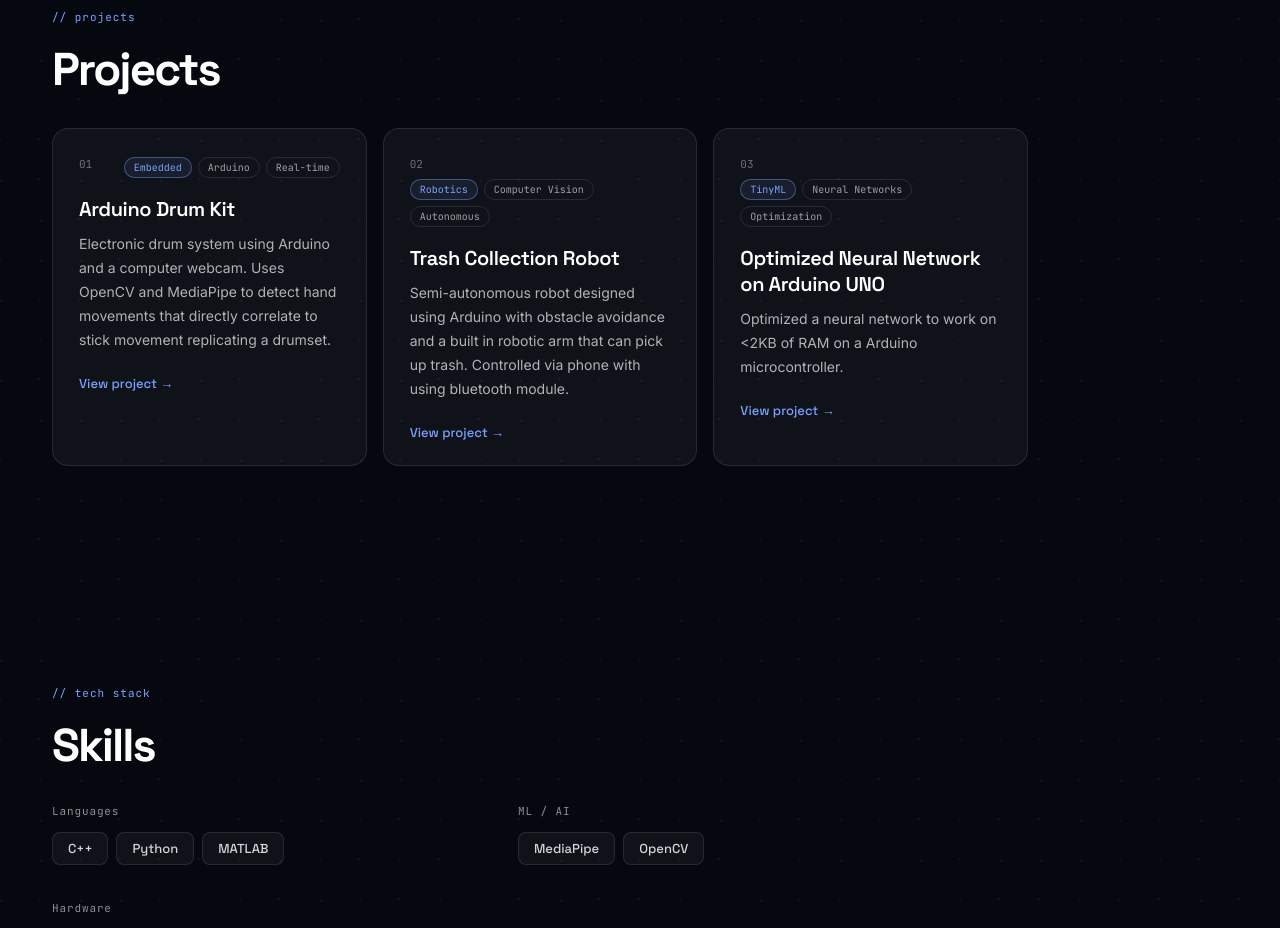
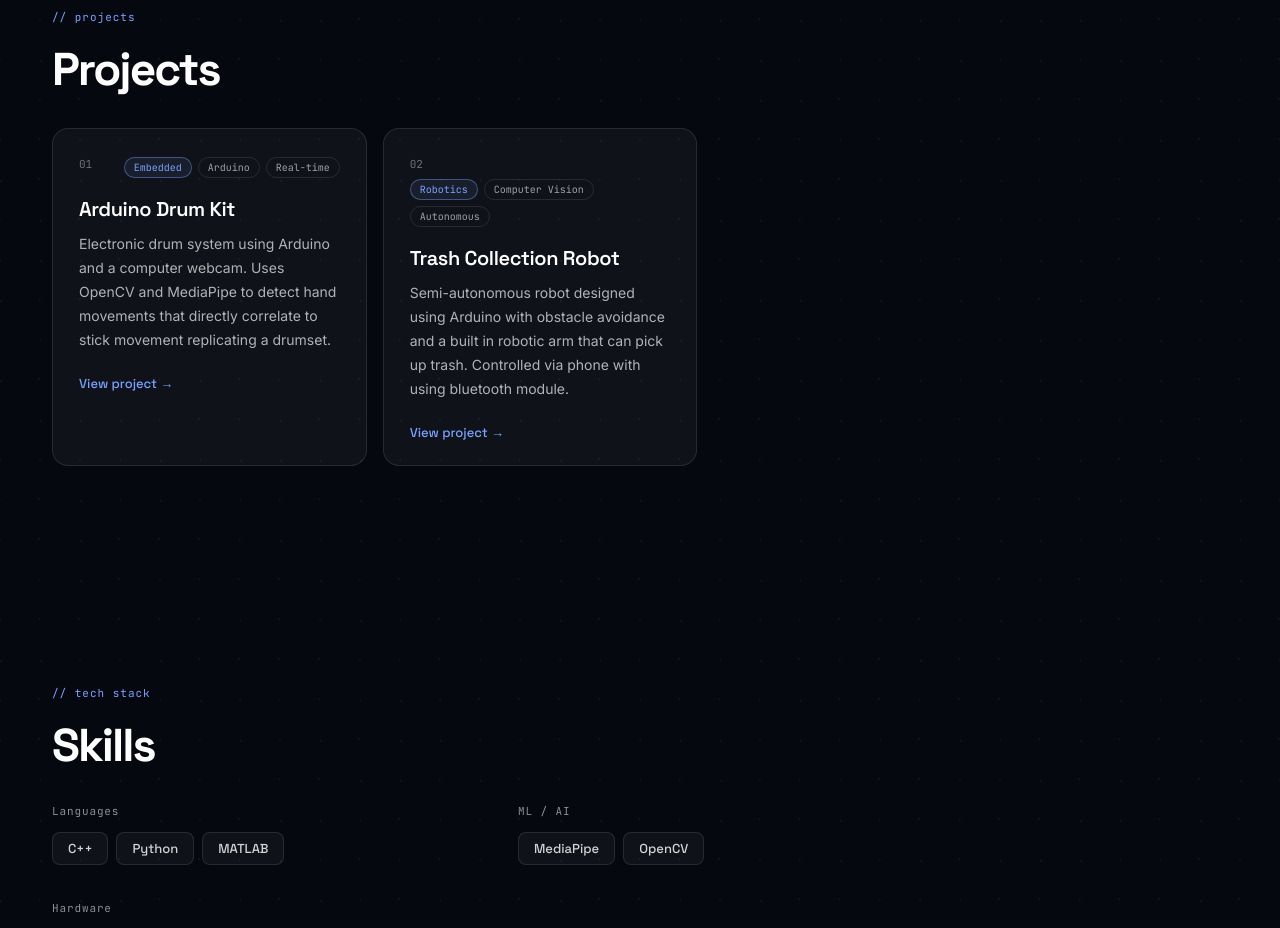
Before and after one commit to mayonike52/mayonike52.github.io, a plain HTML site: page index.html in a window 1280 px wide. Shown: the part 1220-2148 px from the top of the page. Drawn offline with Linux system fonts and the light colour scheme; animation ran at ten frames a second.

Commit message:
removed project

```diff
--- a/index.html
+++ b/index.html
@@ -204,18 +204,6 @@
         schematics: ["schematics/trash-robot-wiring.jpg"],
         schematicCaption: "Wiring diagram for motors, sensors, and controller.",
         github: "https://github.com/mayonike52/Trash-Collection-Robot",
-        links: []
-      },
-      {
-        id: "tinyml",
-        title: "Optimized Neural Network on Arduino UNO",
-        tags: ["TinyML", "Neural Networks", "Optimization"],
-        desc: "Optimized a neural network to work on <2KB of RAM on a Arduino microcontroller.",
-        video: "videos/tinyml.mp4",
-        videoCaption: "Network running on Arduino hardware.",
-        schematics: [],
-        schematicCaption: "",
-        github: "https://github.com/mayonike52/Optimized-Neural-Network-on-Arduino-UNO",
         links: []
       }
 
```
